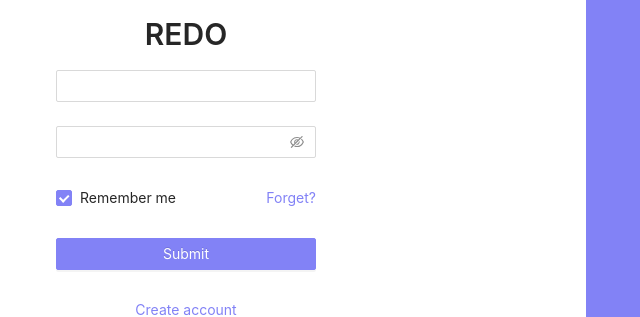
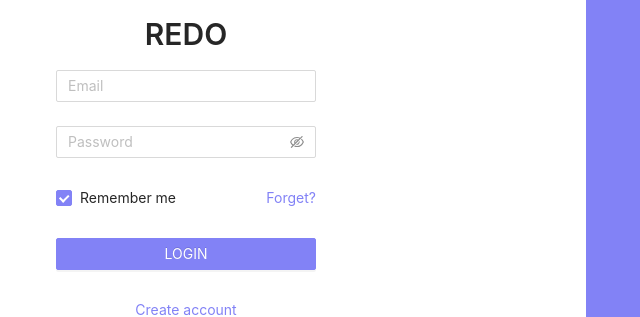
Before and after one commit to psbrunosouza/arbolnotes_frontendr, a React (Create React App) app: page /login in a window 1280 px wide. Shown: the part 218-535 px from the top of the page, without its empty margins (214-854 px from the left). Built offline with nearby package versions, Linux system fonts and the light colour scheme.

Commit message:
some texts has been changed to make them clearer

```diff
--- a/src/pages/login/index.tsx
+++ b/src/pages/login/index.tsx
@@ -27,11 +27,11 @@ export default function Login() {
                 </Row>
 
                 <Form.Item name="email">
-                  <Input />
+                  <Input placeholder="Email"/>
                 </Form.Item>
 
                 <Form.Item name="password">
-                  <Input.Password />
+                  <Input.Password placeholder="Password" />
                 </Form.Item>
 
                 <Row align="middle" justify="space-between">
@@ -49,7 +49,7 @@ export default function Login() {
 
                 <Form.Item>
                   <Button block type="primary" htmlType="submit">
-                    Submit
+                    LOGIN
                   </Button>
                 </Form.Item>
 
```
